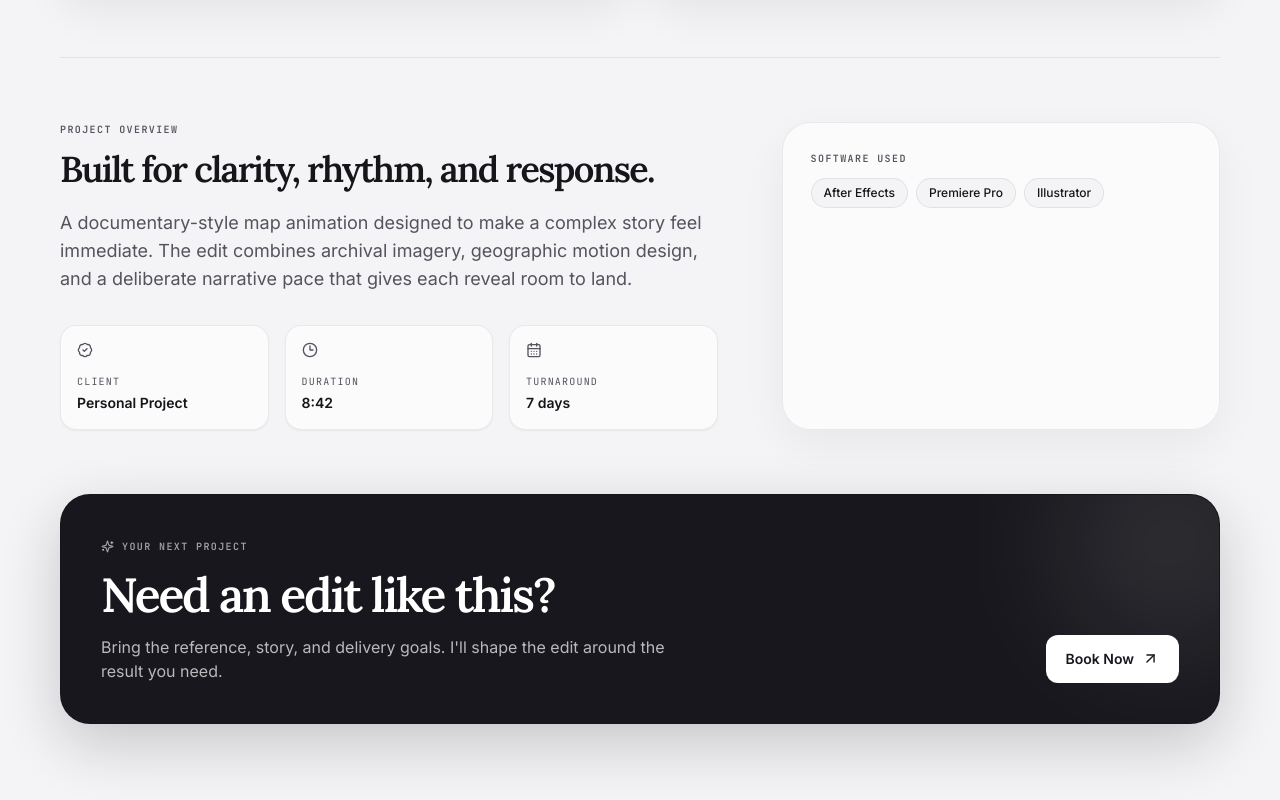
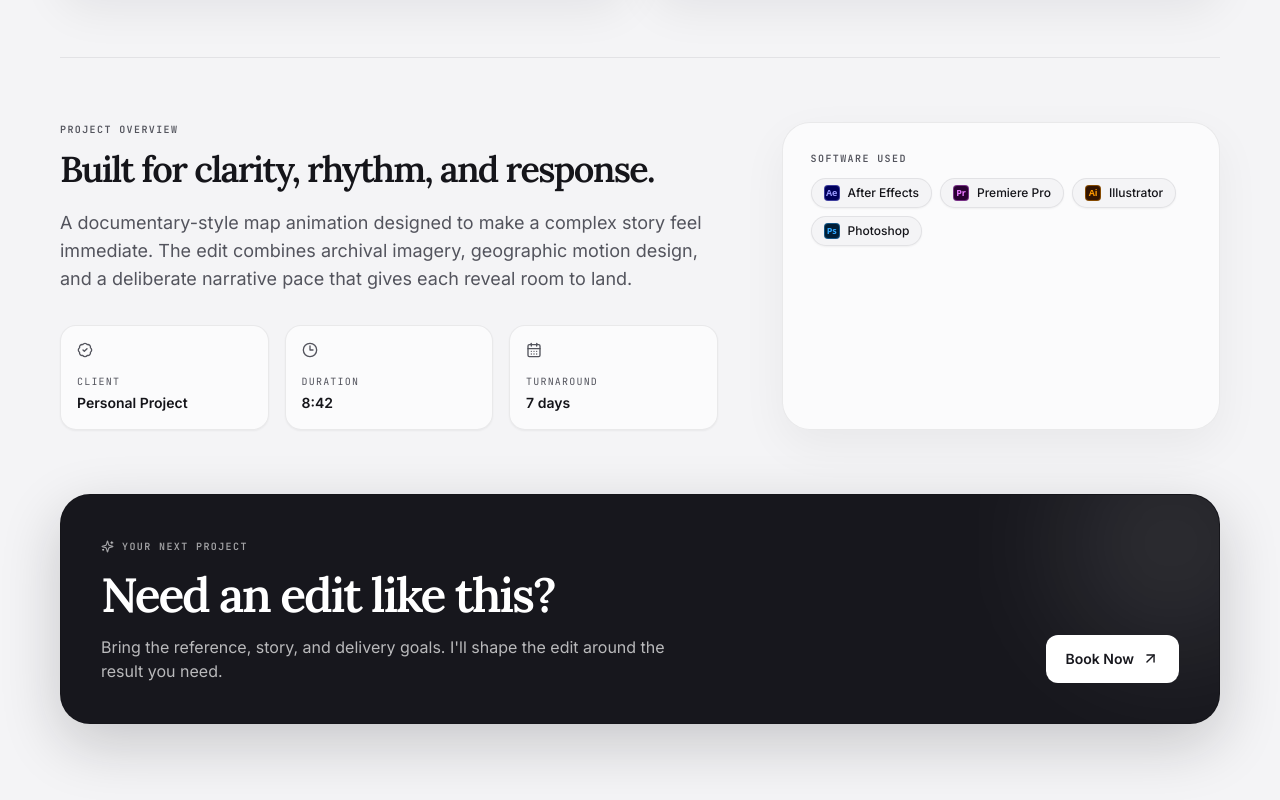
Before and after one commit to Borshon-kabir/my-portfolio, a Next.js app: page /projects/project-01 in a window 1280 px wide. Shown: the part 867-1667 px from the top of the page. Built offline with nearby package versions, Linux system fonts and the light colour scheme.

Commit message:
feat(projects): add Photoshop and Adobe brand badges to software used section

```diff
--- a/app/projects/[id]/page.tsx
+++ b/app/projects/[id]/page.tsx
@@ -35,7 +35,7 @@ const projectBreakdowns: Record<string, ProjectBreakdown> = {
     turnaround: '7 days',
     overview:
       'A documentary-style map animation designed to make a complex story feel immediate. The edit combines archival imagery, geographic motion design, and a deliberate narrative pace that gives each reveal room to land.',
-    software: ['After Effects', 'Premiere Pro', 'Illustrator'],
+    software: ['After Effects', 'Premiere Pro', 'Illustrator', 'Photoshop'],
     plugins: ['Sapphire', 'GeoLayers 3', 'Deep Glow', 'Twixtor'],
     blueprintNotes: ['GeoLayers map rig', 'Archival texture stack', 'Narrative marker pass'],
   },
@@ -44,7 +44,7 @@ const projectBreakdowns: Record<string, ProjectBreakdown> = {
     turnaround: '4 days',
     overview:
       'A fashion and music-led brand piece built around graphic rhythm. Saturated color, kinetic type, and cut-to-beat transitions turn the campaign message into a fast, memorable visual system.',
-    software: ['After Effects', 'Premiere Pro', 'Photoshop'],
+    software: ['After Effects', 'Premiere Pro', 'Illustrator', 'Photoshop'],
     plugins: ['Sapphire', 'Deep Glow', 'Turbulent Displace', 'Optical Flares'],
     blueprintNotes: ['Kinetic typography rig', 'Beat marker edit', 'Acid-grade adjustment layer'],
   },
@@ -53,7 +53,7 @@ const projectBreakdowns: Record<string, ProjectBreakdown> = {
     turnaround: '5 days',
     overview:
       'A product launch film that translates a modular software system into a clear, editorial narrative. UI pacing, design details, and restrained motion work together to make the product feel precise and useful.',
-    software: ['Premiere Pro', 'After Effects', 'Figma'],
+    software: ['After Effects', 'Premiere Pro', 'Illustrator', 'Photoshop'],
     plugins: ['Sapphire', 'Motion Bro', 'Deep Glow', 'RSMB'],
     blueprintNotes: ['UI sequence pre-comps', 'Product callout pass', 'Sound-sync markers'],
   },
@@ -62,7 +62,7 @@ const projectBreakdowns: Record<string, ProjectBreakdown> = {
     turnaround: '6 days',
     overview:
       'A premium software commercial built around chrome forms, measured pacing, and a sparse visual world. Every transition and sound cue was shaped to make the brand feel considered and technically confident.',
-    software: ['After Effects', 'Cinema 4D', 'Premiere Pro'],
+    software: ['After Effects', 'Premiere Pro', 'Illustrator', 'Photoshop'],
     plugins: ['Element 3D', 'Mocha Pro', 'Sapphire', 'Deep Glow'],
     blueprintNotes: ['3D object composites', 'Tracked interface planes', 'Foley timing pass'],
   },
@@ -71,7 +71,7 @@ const projectBreakdowns: Record<string, ProjectBreakdown> = {
     turnaround: '2 days',
     overview:
       'A social-first product edit made to earn attention in the first second. Tactile transitions, concise captions, and sound-led pacing keep the message clear while the visual energy stays high.',
-    software: ['Premiere Pro', 'After Effects'],
+    software: ['After Effects', 'Premiere Pro', 'Illustrator', 'Photoshop'],
     plugins: ['Sapphire', 'RSMB', 'Deep Glow', 'Motion Bro'],
     blueprintNotes: ['Hook-first cutdown', 'Caption rhythm pass', 'Platform-safe framing'],
   },
@@ -80,7 +80,7 @@ const projectBreakdowns: Record<string, ProjectBreakdown> = {
     turnaround: '3 days',
     overview:
       'A fast SaaS spot that pairs product UI with clean motion cues and retention-focused pacing. The sequence is structured around immediate value, feature clarity, and a decisive final callout.',
-    software: ['After Effects', 'Premiere Pro', 'Figma'],
+    software: ['After Effects', 'Premiere Pro', 'Illustrator', 'Photoshop'],
     plugins: ['Sapphire', 'Mocha Pro', 'Deep Glow', 'EaseCopy'],
     blueprintNotes: ['Interface animation rig', 'Feature hierarchy pass', 'CTA end-frame comp'],
   },
@@ -166,6 +166,49 @@ function MediaViewport({ project, mode, notes }: { project: Project; mode: 'fina
       </div>
     </motion.article>
   );
+}
+
+function SoftwareBadge({ name }: { name: string }) {
+  switch (name) {
+    case 'After Effects':
+      return (
+        <span
+          aria-hidden="true"
+          className="inline-flex h-4 w-4 shrink-0 items-center justify-center rounded-[4px] bg-[#00005b] font-sans text-[9px] font-black tracking-tight text-[#9999ff] border border-[#9999ff]/40 select-none leading-none"
+        >
+          Ae
+        </span>
+      );
+    case 'Premiere Pro':
+      return (
+        <span
+          aria-hidden="true"
+          className="inline-flex h-4 w-4 shrink-0 items-center justify-center rounded-[4px] bg-[#2a0033] font-sans text-[9px] font-black tracking-tight text-[#ea77ff] border border-[#ea77ff]/40 select-none leading-none"
+        >
+          Pr
+        </span>
+      );
+    case 'Illustrator':
+      return (
+        <span
+          aria-hidden="true"
+          className="inline-flex h-4 w-4 shrink-0 items-center justify-center rounded-[4px] bg-[#331400] font-sans text-[9px] font-black tracking-tight text-[#ff9a00] border border-[#ff9a00]/40 select-none leading-none"
+        >
+          Ai
+        </span>
+      );
+    case 'Photoshop':
+      return (
+        <span
+          aria-hidden="true"
+          className="inline-flex h-4 w-4 shrink-0 items-center justify-center rounded-[4px] bg-[#001e36] font-sans text-[9px] font-black tracking-tight text-[#31a8ff] border border-[#31a8ff]/40 select-none leading-none"
+        >
+          Ps
+        </span>
+      );
+    default:
+      return null;
+  }
 }
 
 export default function ProjectBreakdownPage() {
@@ -288,7 +331,13 @@ export default function ProjectBreakdownPage() {
               <p className="font-mono text-[10px] font-semibold uppercase tracking-[0.14em] text-[var(--text-dim)]">Software used</p>
               <div className="mt-3 flex flex-wrap gap-2">
                 {breakdown.software.map((item) => (
-                  <span key={item} className="rounded-full border border-[color:var(--line)] bg-[var(--bg)] px-3 py-1.5 text-xs font-medium text-[var(--text)]">{item}</span>
+                  <span
+                    key={item}
+                    className="inline-flex items-center gap-2 rounded-full border border-[color:var(--line)] bg-[var(--bg)] px-3 py-1.5 text-xs font-medium text-[var(--text)] shadow-sm"
+                  >
+                    <SoftwareBadge name={item} />
+                    <span>{item}</span>
+                  </span>
                 ))}
               </div>
             </div>
```
